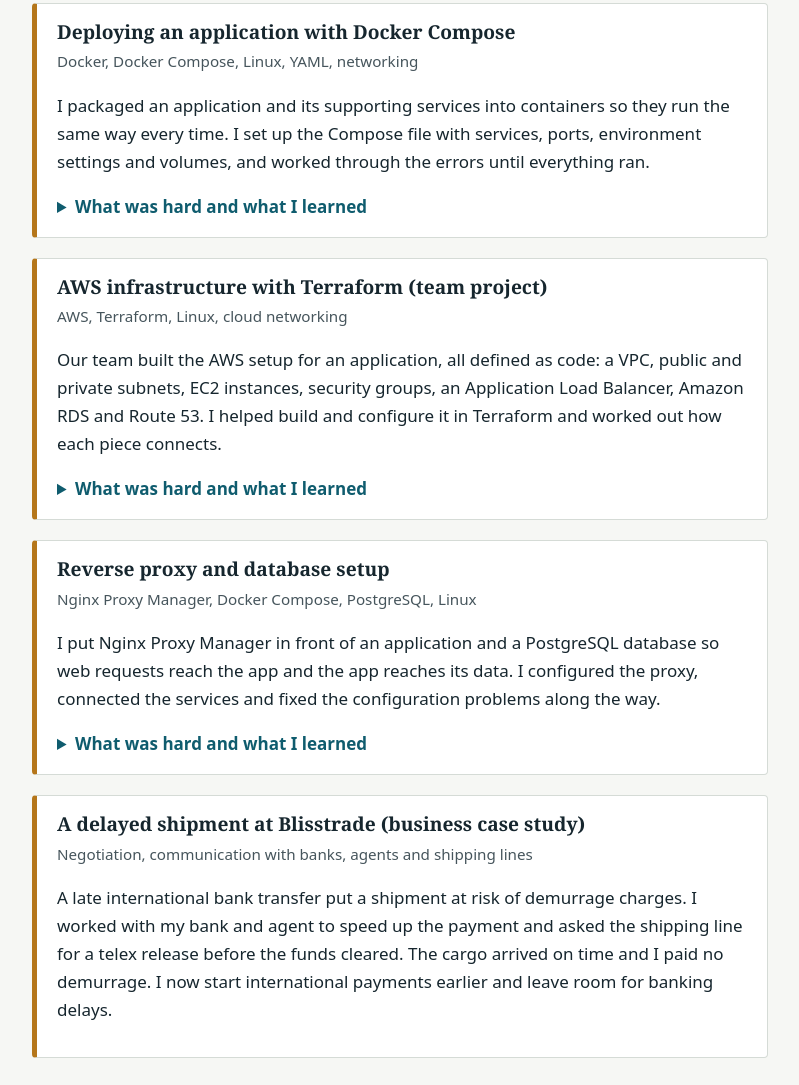
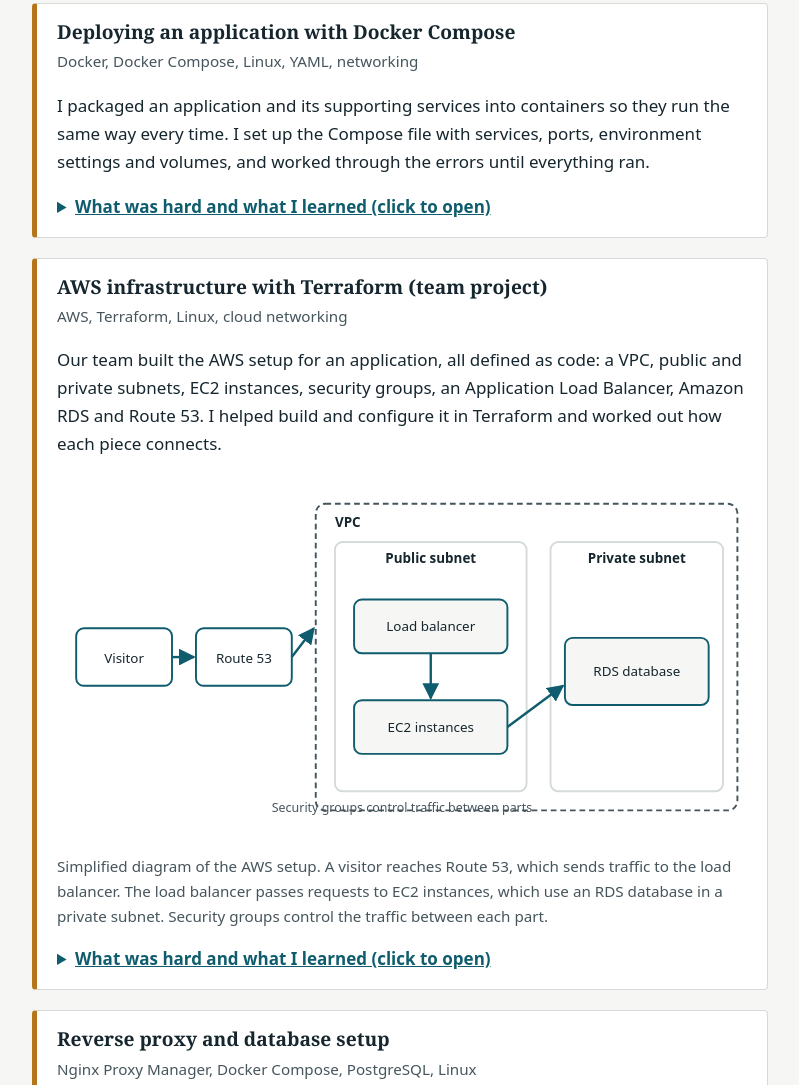
Before and after one commit to jackiekwofie/jackiekwofie.github.io, a plain HTML site: page index.html in a window 1280 px wide. Shown: the part 1104-2189 px from the top of the page, without its empty margins (128-927 px from the left). Drawn offline with Linux system fonts and the light colour scheme.

Commit message:
Add files via upload

```diff
--- a/index.html
+++ b/index.html
@@ -50,7 +50,7 @@ h3{font-size:1.2rem;margin:1.5rem 0 .4rem}
 .project h3{margin-top:0}
 .tools{color:var(--muted);font-size:.95rem;margin:0 0 .6rem}
 details{margin-top:.6rem}
-summary{cursor:pointer;font-weight:600;color:var(--accent)}
+summary{cursor:pointer;font-weight:600;color:var(--accent);text-decoration:underline}
 .tablewrap{overflow-x:auto;max-width:100%}
 table{border-collapse:collapse;min-width:34rem;width:100%;background:var(--surface)}
 th,td{text-align:left;padding:.65rem .8rem;border:1px solid var(--line);vertical-align:top}
@@ -108,7 +108,7 @@ footer{max-width:62rem;margin:0 auto;padding:1.5rem 1rem 3rem;color:var(--muted)
     <p class="tools">Docker, Docker Compose, Linux, YAML, networking</p>
     <p>I packaged an application and its supporting services into containers so they run the same way every time. I set up the Compose file with services, ports, environment settings and volumes, and worked through the errors until everything ran.</p>
     <details>
-      <summary>What was hard and what I learned</summary>
+      <summary>What was hard and what I learned (click to open)</summary>
       <p>A small mistake in a configuration file can stop a whole application, and the cause is rarely where the error first appears. I learned to check one service at a time, read the logs first, and confirm how services connect before changing anything. Changing several things at once makes it impossible to know what helped.</p>
     </details>
   </article>
@@ -117,8 +117,42 @@ footer{max-width:62rem;margin:0 auto;padding:1.5rem 1rem 3rem;color:var(--muted)
     <h3>AWS infrastructure with Terraform (team project)</h3>
     <p class="tools">AWS, Terraform, Linux, cloud networking</p>
     <p>Our team built the AWS setup for an application, all defined as code: a VPC, public and private subnets, EC2 instances, security groups, an Application Load Balancer, Amazon RDS and Route 53. I helped build and configure it in Terraform and worked out how each piece connects.</p>
+
+    <figure style="margin:1rem 0">
+      <svg viewBox="0 0 720 380" role="img" aria-labelledby="awsT awsD" style="width:100%;height:auto;max-width:46rem">
+        <title id="awsT">Simplified AWS architecture for the team project</title>
+        <desc id="awsD">A visitor reaches Route 53, which sends traffic to an Application Load Balancer in a public subnet inside a VPC. The load balancer sends requests to EC2 instances in the same public subnet. The EC2 instances read and write data in an Amazon RDS database in a private subnet. Security groups control the traffic between each part.</desc>
+        <defs><marker id="arr" viewBox="0 0 10 10" refX="9" refY="5" markerWidth="7" markerHeight="7" orient="auto"><path d="M0,0 L10,5 L0,10 z" style="fill:var(--accent)"/></marker></defs>
+        <g style="font:14px system-ui,sans-serif;fill:var(--ink)" text-anchor="middle">
+          <rect x="270" y="30" width="440" height="320" rx="10" style="fill:none;stroke:var(--muted);stroke-width:2" stroke-dasharray="6 4"/>
+          <text x="290" y="54" text-anchor="start" style="font-weight:700">VPC</text>
+          <rect x="290" y="70" width="200" height="260" rx="8" style="fill:var(--surface);stroke:var(--line);stroke-width:2"/>
+          <text x="390" y="92" style="font-weight:700">Public subnet</text>
+          <rect x="515" y="70" width="180" height="260" rx="8" style="fill:var(--surface);stroke:var(--line);stroke-width:2"/>
+          <text x="605" y="92" style="font-weight:700">Private subnet</text>
+          <rect x="20" y="160" width="100" height="60" rx="8" style="fill:var(--surface);stroke:var(--accent);stroke-width:2"/>
+          <text x="70" y="196">Visitor</text>
+          <rect x="145" y="160" width="100" height="60" rx="8" style="fill:var(--surface);stroke:var(--accent);stroke-width:2"/>
+          <text x="195" y="196">Route 53</text>
+          <rect x="310" y="130" width="160" height="56" rx="8" style="fill:var(--bg);stroke:var(--accent);stroke-width:2"/>
+          <text x="390" y="163">Load balancer</text>
+          <rect x="310" y="235" width="160" height="56" rx="8" style="fill:var(--bg);stroke:var(--accent);stroke-width:2"/>
+          <text x="390" y="268">EC2 instances</text>
+          <rect x="530" y="170" width="150" height="70" rx="8" style="fill:var(--bg);stroke:var(--accent);stroke-width:2"/>
+          <text x="605" y="210">RDS database</text>
+          <text x="360" y="352" style="font-size:13px;fill:var(--muted)">Security groups control traffic between parts</text>
+        </g>
+        <g style="stroke:var(--accent);stroke-width:2.5;fill:none">
+          <line x1="120" y1="190" x2="143" y2="190" marker-end="url(#arr)"/>
+          <line x1="245" y1="190" x2="268" y2="160" marker-end="url(#arr)"/>
+          <line x1="390" y1="186" x2="390" y2="233" marker-end="url(#arr)"/>
+          <line x1="470" y1="263" x2="528" y2="220" marker-end="url(#arr)"/>
+        </g>
+      </svg>
+      <figcaption style="color:var(--muted);font-size:.95rem;margin-top:.4rem">Simplified diagram of the AWS setup. A visitor reaches Route 53, which sends traffic to the load balancer. The load balancer passes requests to EC2 instances, which use an RDS database in a private subnet. Security groups control the traffic between each part.</figcaption>
+    </figure>
     <details>
-      <summary>What was hard and what I learned</summary>
+      <summary>What was hard and what I learned (click to open)</summary>
       <p>Network settings, security rules, database access and DNS all have to be right at the same time. When something failed, we traced the connections and reviewed the Terraform plan before applying any change. Working in a team taught me to ask questions early and listen, and the plan step taught me to know what a change will do before I make it.</p>
     </details>
   </article>
@@ -128,7 +162,7 @@ footer{max-width:62rem;margin:0 auto;padding:1.5rem 1rem 3rem;color:var(--muted)
     <p class="tools">Nginx Proxy Manager, Docker Compose, PostgreSQL, Linux</p>
     <p>I put Nginx Proxy Manager in front of an application and a PostgreSQL database so web requests reach the app and the app reaches its data. I configured the proxy, connected the services and fixed the configuration problems along the way.</p>
     <details>
-      <summary>What was hard and what I learned</summary>
+      <summary>What was hard and what I learned (click to open)</summary>
       <p>Ports, hostnames, network settings and database details all have to line up. When a connection failed, any of the three could be the cause, so I learned to test each link in the chain one at a time.</p>
     </details>
   </article>
```
